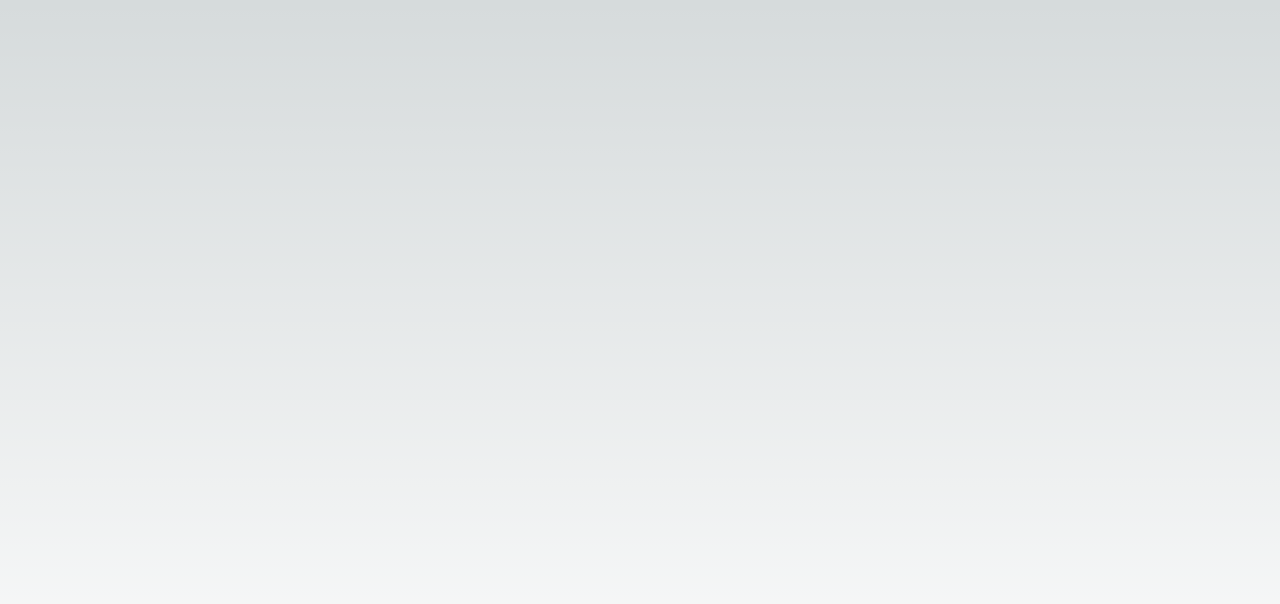
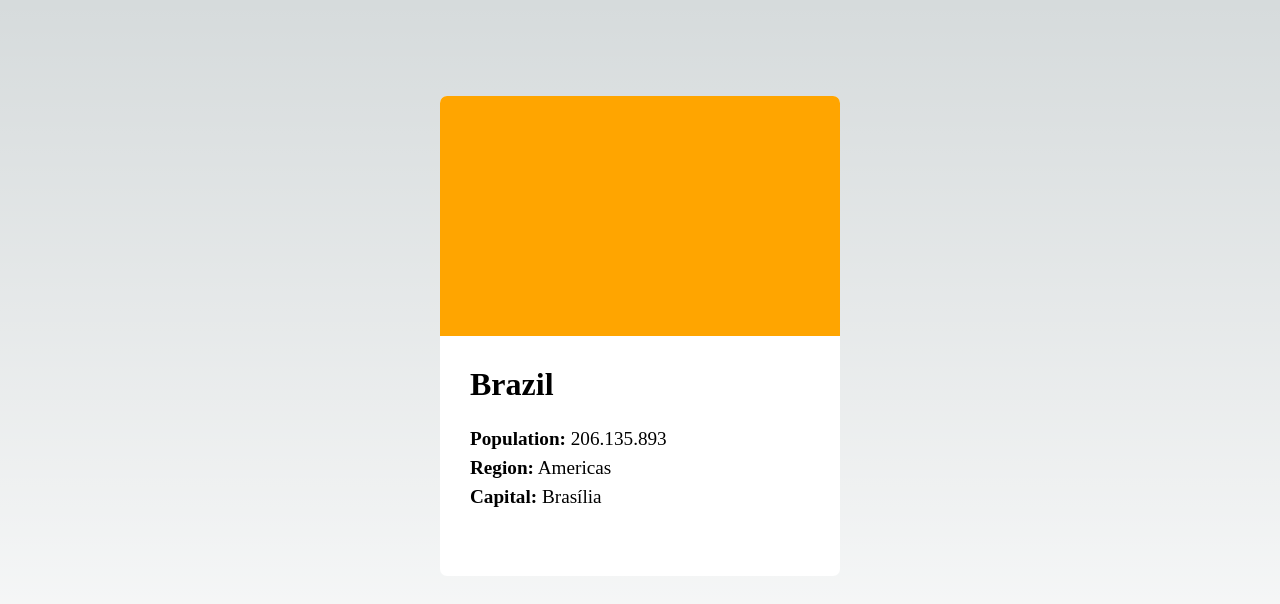
Before and after one commit to GuiGarciaDev/countries-search, a Next.js app: page / in a window 1280 px wide. Shown: the top 604 px of the page. Built offline with nearby package versions, Linux system fonts and the light colour scheme.

Commit message:
Card design created

```diff
--- /dev/null
+++ b/components/country-card/CountryCard.module.scss
@@ -0,0 +1,31 @@
+.countryCard {
+    display: flex;
+    flex-direction: column;
+    width: 400px;
+    height: 480px;
+    background-color: white;
+    color: black;
+    border-radius: 7px;
+
+    .flagTest {
+        width: 100%;
+        height: 50%;
+        background-color: orange;
+        border-radius: 7px 7px 0 0;
+    }
+
+    .countryInfo {
+        display: flex;
+        flex-direction: column;
+        padding: 30px;
+
+        h1 {
+            margin-bottom: 25px;
+        }
+
+        span {
+            font-size: 1.2rem;
+            margin-bottom: 7px;
+        }
+    }
+}
--- /dev/null
+++ b/components/country-card/CountryCard.tsx
@@ -0,0 +1,21 @@
+import styles from '@/components/country-card/CountryCard.module.scss';
+import { useState } from 'react';
+
+export default function CountryCard() {
+    //const [brazil, setBrazil] = useState({name: ''});
+
+    //fetch('http://localhost:3000/api/countries').then((res) => res.json()).then(data => setBrazil(data[31]))
+
+    return (
+        <div className={styles.countryCard}>
+            {/* <img src='' alt='country-flag'/> */}
+            <div className={styles.flagTest}></div>
+            <div className={styles.countryInfo}>
+                <h1>Brazil</h1>
+                <span><b>Population:</b> 206.135.893</span>
+                <span><b>Region:</b> Americas</span>
+                <span><b>Capital:</b> Brasília</span>
+            </div>
+        </div>
+    )
+}
--- a/package.json
+++ b/package.json
@@ -15,7 +15,7 @@
     "@types/react-dom": "18.0.10",
     "eslint": "8.33.0",
     "eslint-config-next": "13.1.6",
-    "next": "13.1.6",
+    "next": "^13.1.6",
     "react": "18.2.0",
     "react-dom": "18.2.0",
     "sass": "^1.57.1",
--- a/pages/index.tsx
+++ b/pages/index.tsx
@@ -1,5 +1,6 @@
 import Head from "next/head";
 import styles from "@/styles/Home.module.css";
+import CountryCard from "@/components/country-card/CountryCard";
 
 export default function Home() {
   return (
@@ -10,7 +11,9 @@ export default function Home() {
         <meta name="viewport" content="width=device-width, initial-scale=1" />
         <link rel="icon" href="/favicon.ico" />
       </Head>
-      <main className={styles.main}></main>
+      <main className={styles.main}>
+        <CountryCard />
+      </main>
     </>
   );
 }
```
Also changed, not shown: 1 other file (tests, documents, lock files or other folders).
